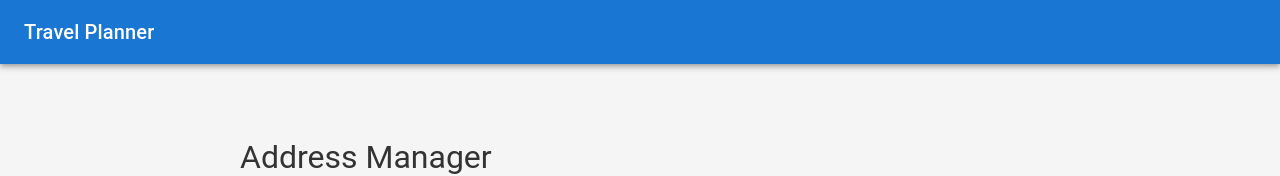
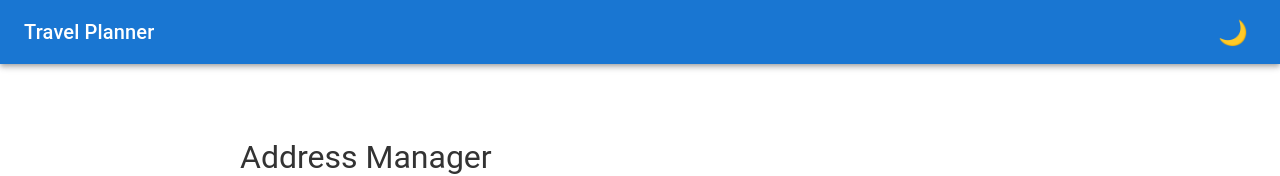
Before and after one commit to paulwoods/travel, a React (Vite) app in the folder frontend/: page / in a window 1280 px wide. Shown: the top 176 px of the page. Built offline with nearby package versions, Linux system fonts and the light colour scheme.

Commit message:
feat: add dark mode toggle with theme persistence

```diff
--- a/frontend/src/App.tsx
+++ b/frontend/src/App.tsx
@@ -1,12 +1,15 @@
 import {BrowserRouter as Router, Route, Routes} from 'react-router-dom';
-import {AppBar, Box, Container, Toolbar, Typography, useMediaQuery, useTheme} from '@mui/material';
+import {AppBar, Box, Container, Toolbar, Typography, useMediaQuery, useTheme as useMuiTheme} from '@mui/material';
 import {AddressManager} from './components/AddressManager';
+import { ThemeProvider } from './context/ThemeContext';
+import { ThemeToggle } from './components/ThemeToggle';
 
 function App() {
-    const theme = useTheme();
+    const theme = useMuiTheme();
     const isMobile = useMediaQuery(theme.breakpoints.down('sm'));
 
     return (
+        <ThemeProvider>
             <Router>
                 <Box sx={{display: 'flex', flexDirection: 'column', minHeight: '100vh'}}>
                     <AppBar position="static">
@@ -24,6 +27,7 @@ function App() {
                             >
                                 Travel Planner
                             </Typography>
+                            <ThemeToggle />
                             <div>
                                 {import.meta.env.VITE_VERCEL_ENV}
                             </div>
@@ -45,6 +49,7 @@ function App() {
                     </Container>
                 </Box>
             </Router>
+        </ThemeProvider>
     );
 }
 
--- /dev/null
+++ b/frontend/src/components/ThemeToggle.tsx
@@ -0,0 +1,16 @@
+import React from 'react';
+import { useTheme } from '../context/ThemeContext';
+
+export const ThemeToggle: React.FC = () => {
+  const { theme, toggleTheme } = useTheme();
+
+  return (
+    <button
+      onClick={toggleTheme}
+      className="theme-toggle"
+      aria-label={`Switch to ${theme === 'light' ? 'dark' : 'light'} mode`}
+    >
+      {theme === 'light' ? '🌙' : '☀️'}
+    </button>
+  );
+};
--- /dev/null
+++ b/frontend/src/context/ThemeContext.tsx
@@ -0,0 +1,40 @@
+import React, { createContext, useContext, useEffect, useState } from 'react';
+
+type Theme = 'light' | 'dark';
+
+interface ThemeContextType {
+  theme: Theme;
+  toggleTheme: () => void;
+}
+
+const ThemeContext = createContext<ThemeContextType | undefined>(undefined);
+
+export const ThemeProvider: React.FC<{ children: React.ReactNode }> = ({ children }) => {
+  const [theme, setTheme] = useState<Theme>(() => {
+    const savedTheme = localStorage.getItem('theme');
+    return (savedTheme as Theme) || 'light';
+  });
+
+  useEffect(() => {
+    localStorage.setItem('theme', theme);
+    document.documentElement.setAttribute('data-theme', theme);
+  }, [theme]);
+
+  const toggleTheme = () => {
+    setTheme(prevTheme => prevTheme === 'light' ? 'dark' : 'light');
+  };
+
+  return (
+    <ThemeContext.Provider value={{ theme, toggleTheme }}>
+      {children}
+    </ThemeContext.Provider>
+  );
+};
+
+export const useTheme = () => {
+  const context = useContext(ThemeContext);
+  if (context === undefined) {
+    throw new Error('useTheme must be used within a ThemeProvider');
+  }
+  return context;
+};
--- a/frontend/src/index.css
+++ b/frontend/src/index.css
@@ -11,14 +11,29 @@
     text-rendering: optimizeLegibility;
     -webkit-font-smoothing: antialiased;
     -moz-osx-font-smoothing: grayscale;
+
+    --background-color: #ffffff;
+    --text-color: #333333;
+    --primary-color: #1976d2;
+    --secondary-color: #dc004e;
+    --border-color: #e0e0e0;
+}
+
+[data-theme='dark'] {
+    --background-color: #121212;
+    --text-color: #ffffff;
+    --primary-color: #90caf9;
+    --secondary-color: #f48fb1;
+    --border-color: #424242;
 }
 
 body {
     margin: 0;
     min-width: 320px;
     min-height: 100vh;
-    background-color: #f5f5f5;
-    color: #333;
+    background-color: var(--background-color);
+    color: var(--text-color);
+    transition: background-color 0.3s ease, color 0.3s ease;
 }
 
 #root {
@@ -64,3 +79,19 @@ button:focus-visible {
         background-color: #ffffff;
     }
 }
+
+.theme-toggle {
+    background: none;
+    border: none;
+    cursor: pointer;
+    padding: 8px;
+    font-size: 1.5rem;
+    display: flex;
+    align-items: center;
+    justify-content: center;
+    transition: transform 0.3s ease;
+}
+
+.theme-toggle:hover {
+    transform: scale(1.1);
+}
```
Lines whose indentation alone changed are shown as unchanged.
